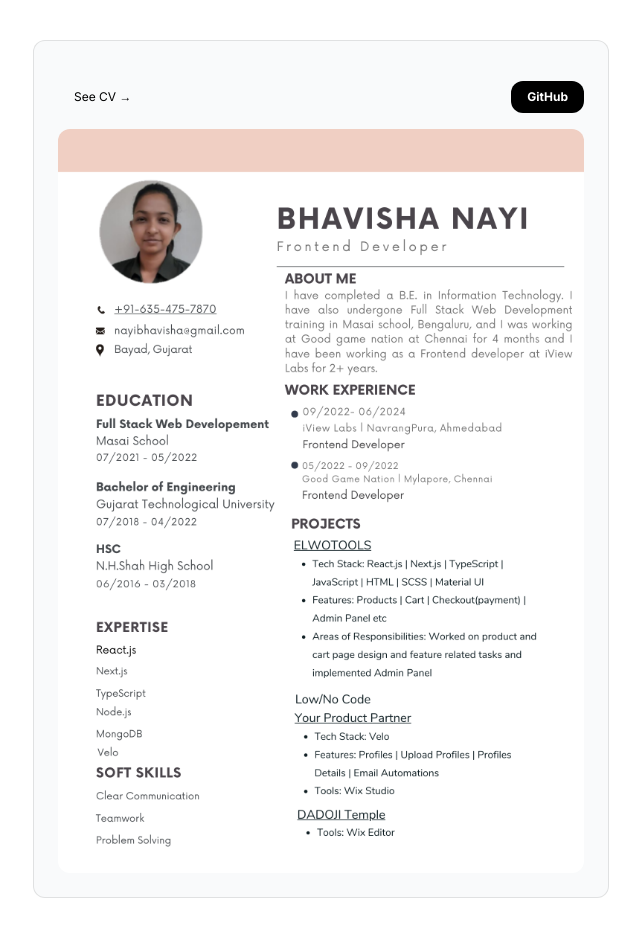
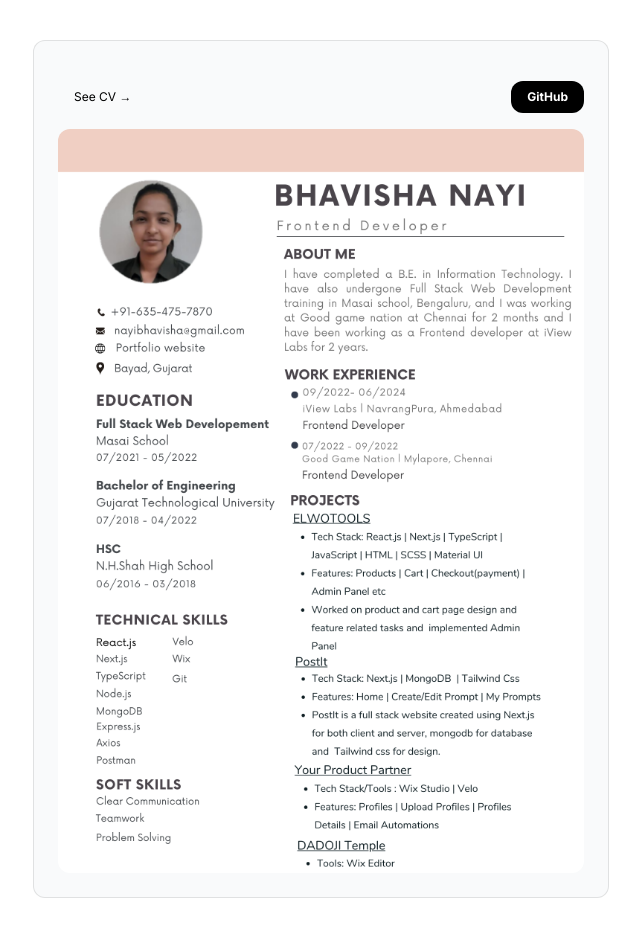
Before and after one commit to Bhavisha2801/PortFolio_Website, a Next.js app: page / in a window 1280 px wide. Shown: the part 920-1857 px from the top of the page, without its empty margins (319-959 px from the left). Built offline with nearby package versions, Linux system fonts and the light colour scheme.

Commit message:
change resume image

```diff
--- a/components/card.tsx
+++ b/components/card.tsx
@@ -50,7 +50,7 @@ export function ThreeDCardDemo() {
               >
                 {/* Adjust height and width as needed */}
                 <Image
-                  src="/Bhavisha_Nayi.png"
+                  src="/images/resume.png"
                   height="1000"
                   width="1000"
                   className="h-full w-full object-cover rounded-xl group-hover/card:shadow-xl"
```
